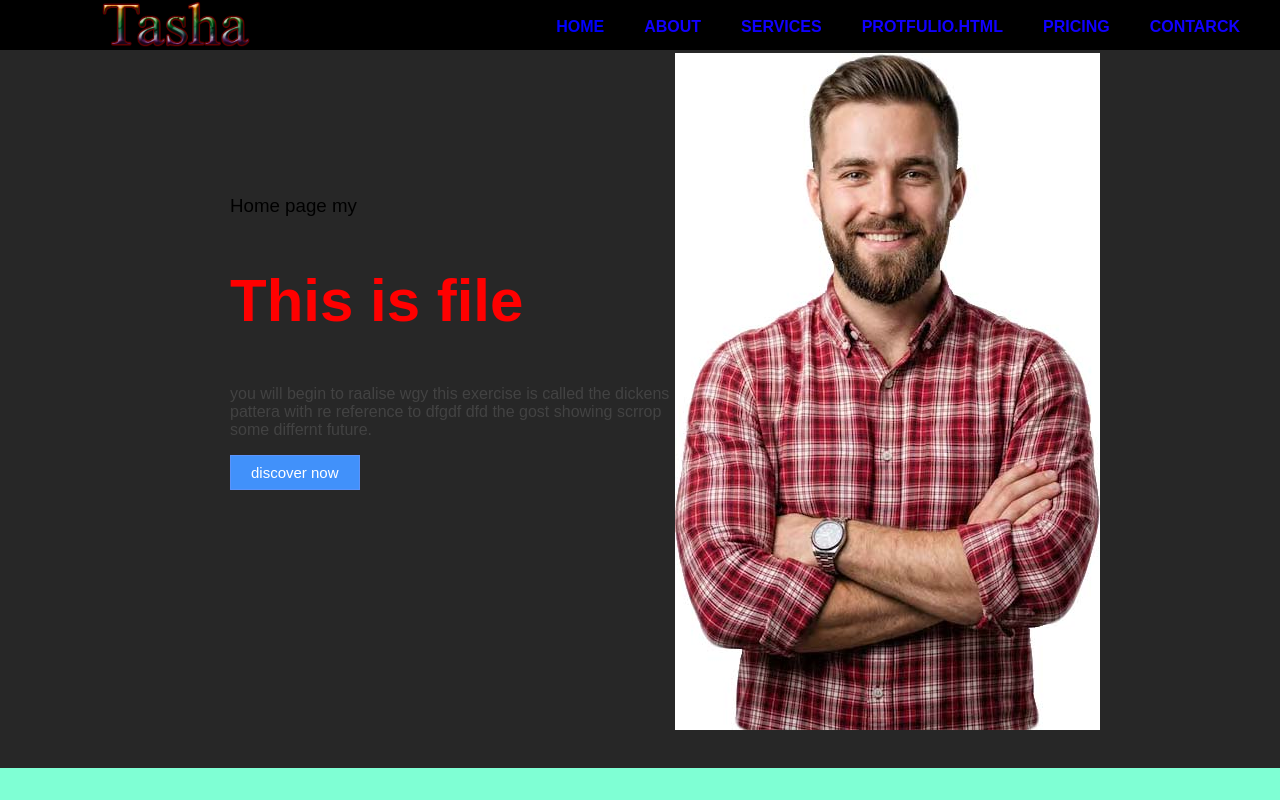
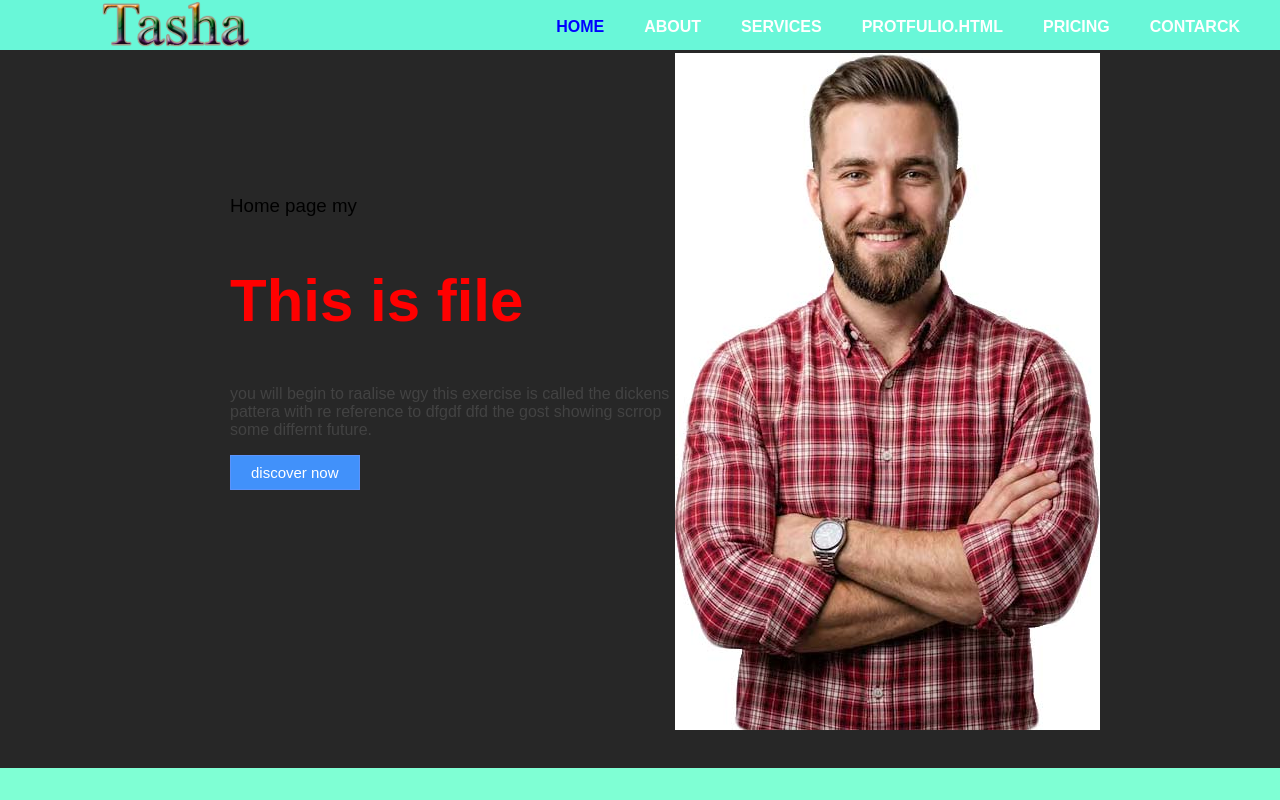
Before and after one commit to sreebardisr-ship-it/fast-project, a plain HTML site: page index.html in a window 1280 px wide. Shown: the top 800 px of the page. Drawn offline with Linux system fonts and the light colour scheme.

Commit message:
color updated

```diff
--- a/file1.css
+++ b/file1.css
@@ -15,7 +15,7 @@ header{
   position: fixed;
   top: 0;
   background-color: rgb(38, 0, 255);
-  background-color: rgb(0, 0, 0);
+  background-color: rgb(105, 247, 216);
   z-index: 1;
 
 }
@@ -54,7 +54,7 @@ header .nav ul li{
 header .nav ul li a{
 
  text-decoration: none;
- color: rgb(17, 0, 255);
+ color: rgb(255, 255, 255);
  text-transform: uppercase;
  font-weight: bold;
 }
@@ -165,7 +165,7 @@ nav {
 }
 
 .section3{
-
+  background-color: rgb(200, 159, 238);
   width: 100%;
   height: 650px;
   margin: 0 atuo;
```
